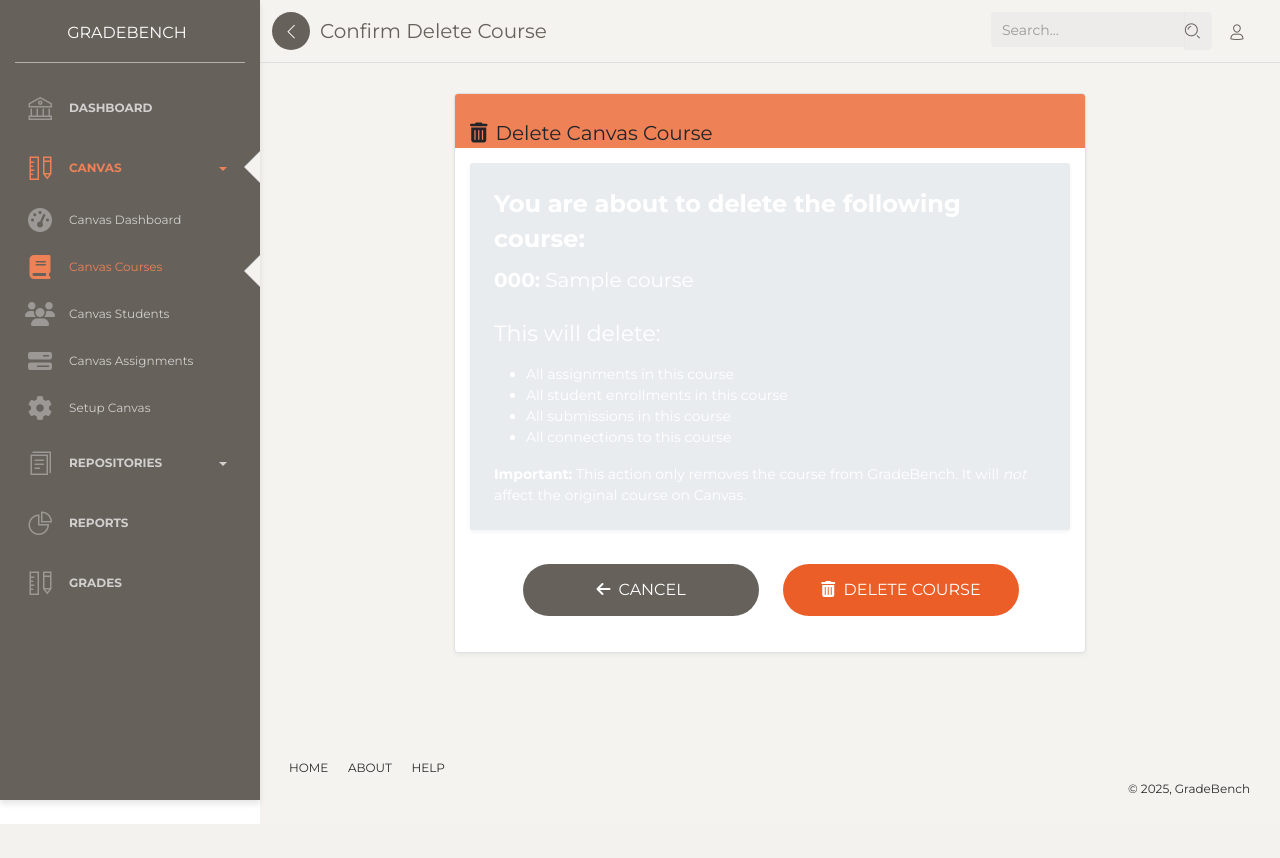
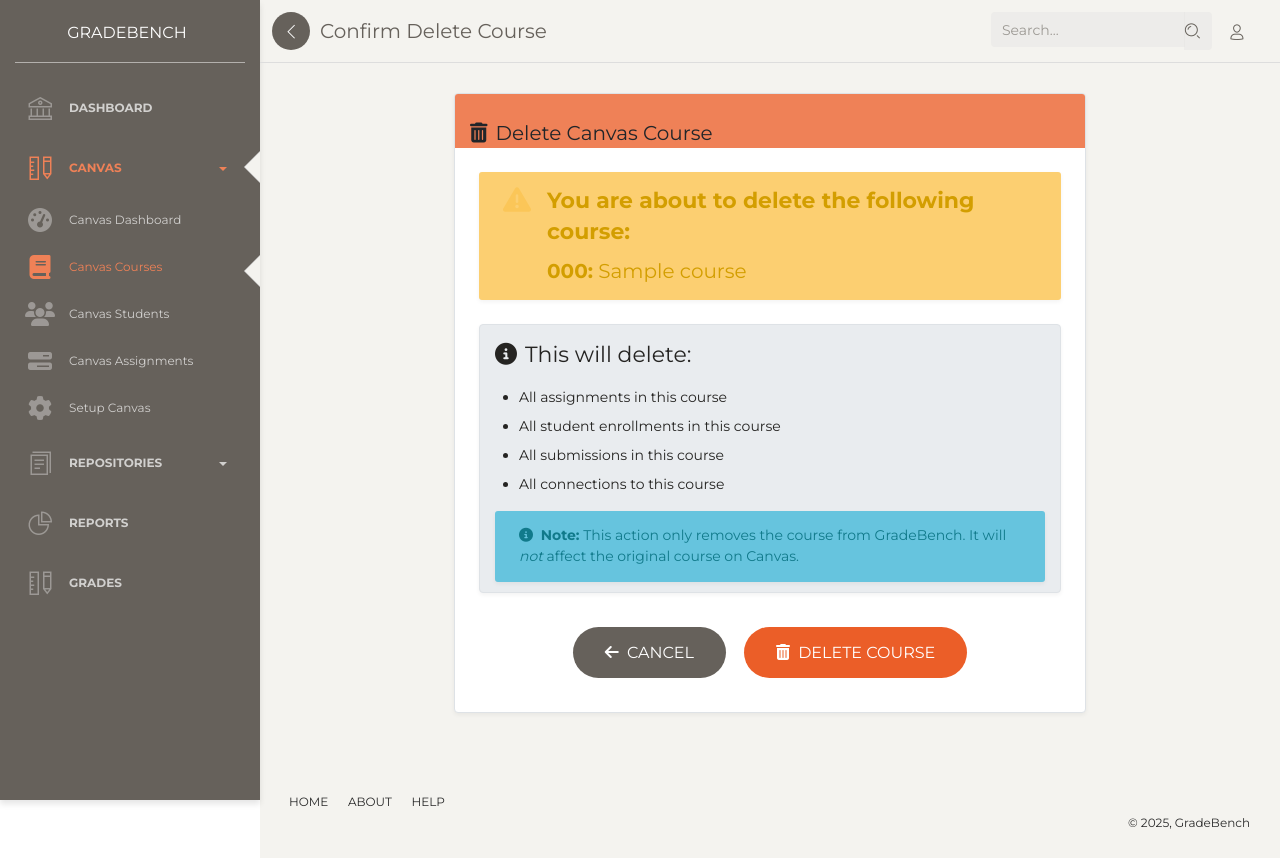
Before and after one commit to bmeddeb/GradeBench, a Django app: template templates/canvas/confirm_delete_course.html in a window 1280 px wide. Before the commit the page ends 824 px from the top, so only its background shows below. Run offline with Django 5.2, Linux system fonts and the light colour scheme; the template is opened without the code that fills it: most values are stand-ins (such as "Sample title", 1, 10 or a date in 2020); some libraries are stand-ins or nearby versions.

Commit message:
style: confirm delete course style guideline conform

```diff
--- a/templates/canvas/confirm_delete_course.html
+++ b/templates/canvas/confirm_delete_course.html
@@ -13,37 +13,47 @@
             <div class="card-header bg-danger text-white">
                 <h4 class="card-title mb-0"><i class="fa fa-trash me-2"></i>Delete Canvas Course</h4>
             </div>
+            <div class="card-body p-4">
+                <!-- Use the alert component for warning message -->
+                <div class="alert alert-warning mb-4">
+                    <div class="d-flex">
+                        <div class="flex-shrink-0">
+                            <i class="fa fa-exclamation-triangle fa-2x text-warning me-3"></i>
+                        </div>
+                        <div>
+                            <h5 class="alert-heading">You are about to delete the following course:</h5>
+                            <p class="mb-0 fs-5"><strong>{{ course.course_code }}:</strong> {{ course.name }}</p>
+                        </div>
+                    </div>
+                </div>
+
+                <div class="card bg-light mb-4">
                     <div class="card-body">
-                <div class="alert alert-secondary mb-4 p-4" role="alert">
-                    <h4 class="alert-heading">You are about to delete the following course:</h4>
-                    <p class="mb-3 fs-5"><strong>{{ course.course_code }}:</strong> {{ course.name }}</p>
-
-                    <h5 class="mt-4">This will delete:</h5>
-                    <ul class="mb-3">
-                        <li>All assignments in this course</li>
-                        <li>All student enrollments in this course</li>
-                        <li>All submissions in this course</li>
-                        <li>All connections to this course</li>
+                        <h5 class="mb-3"><i class="fa fa-info-circle me-2"></i>This will delete:</h5>
+                        <ul class="mb-3 ps-4">
+                            <li class="mb-2">All assignments in this course</li>
+                            <li class="mb-2">All student enrollments in this course</li>
+                            <li class="mb-2">All submissions in this course</li>
+                            <li class="mb-2">All connections to this course</li>
                         </ul>
 
-                    <p class="mb-0"><strong>Important:</strong> This action only removes the course from GradeBench. It will <em>not</em> affect the original course on Canvas.</p>
+                        <div class="alert alert-info mb-0">
+                            <p class="mb-0"><i class="fa fa-info-circle me-1"></i> <strong>Note:</strong> This action only removes the course from GradeBench. It will <em>not</em> affect the original course on Canvas.</p>
+                        </div>
+                    </div>
                 </div>
 
-                <div class="row mt-4 justify-content-center">
-                    <div class="col-md-5 mb-3 mb-md-0">
-                        <a href="{% url 'canvas_course_detail' course_id=course.canvas_id %}" class="btn btn-secondary btn-round btn-lg w-100">
+                <div class="d-flex gap-3 justify-content-center mt-4">
+                    <a href="{% url 'canvas_course_detail' course_id=course.canvas_id %}" class="btn btn-secondary btn-round btn-lg">
                         <i class="fa fa-arrow-left me-1"></i> Cancel
                     </a>
-                    </div>
-                    <div class="col-md-5">
                     <form method="post">
                         {% csrf_token %}
-                            {% bootstrap_button button_type="submit" content='<i class="fa fa-trash me-1"></i> Delete Course' button_class="btn-danger btn-round btn-lg w-100" %}
+                        {% bootstrap_button button_type="submit" content='<i class="fa fa-trash me-1"></i> Delete Course' button_class="btn-danger btn-round btn-lg" %}
                     </form>
                 </div>
             </div>
         </div>
     </div>
 </div>
-</div>
 {% endblock %}
```
Lines whose indentation alone changed are shown as unchanged.
